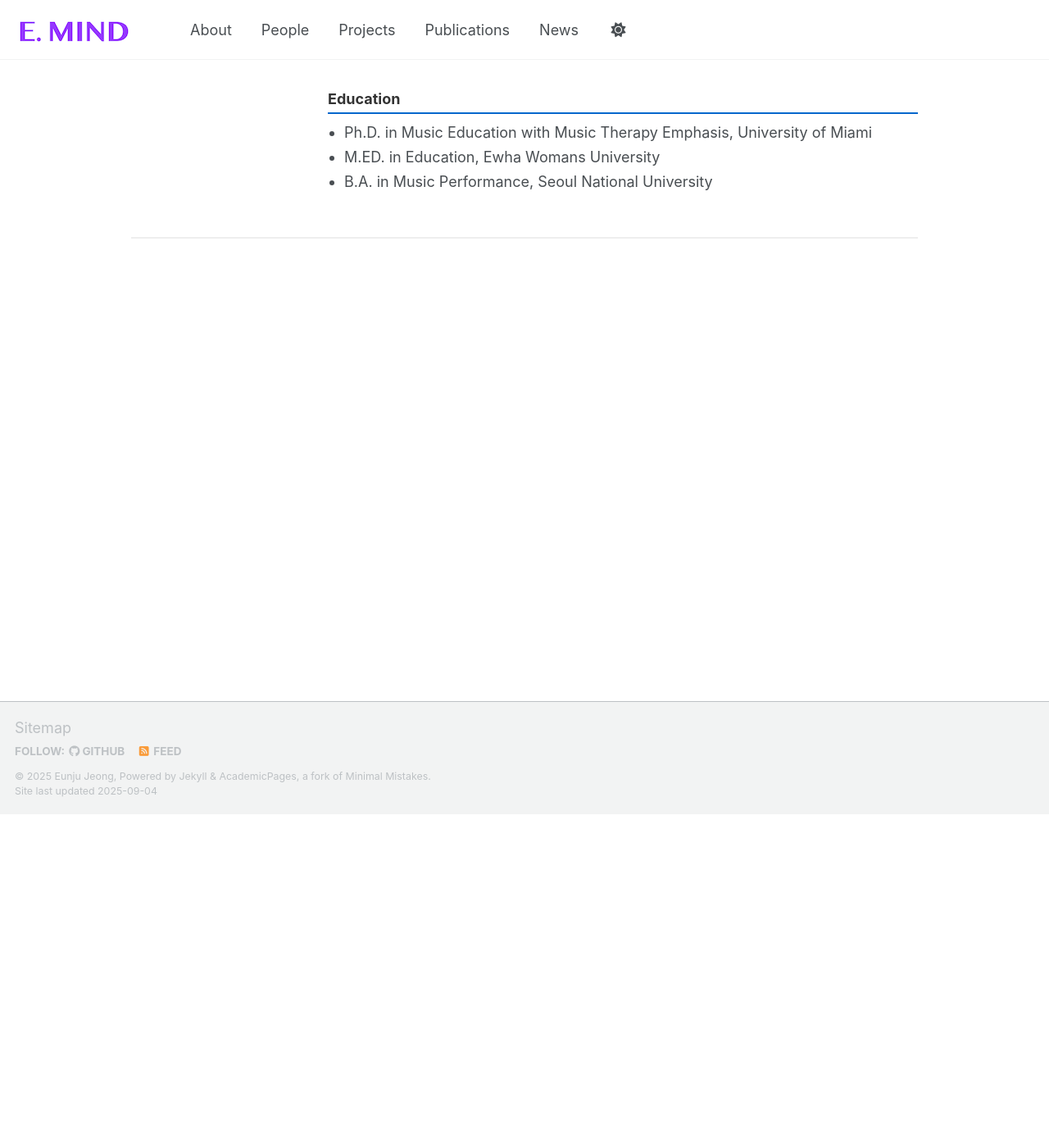
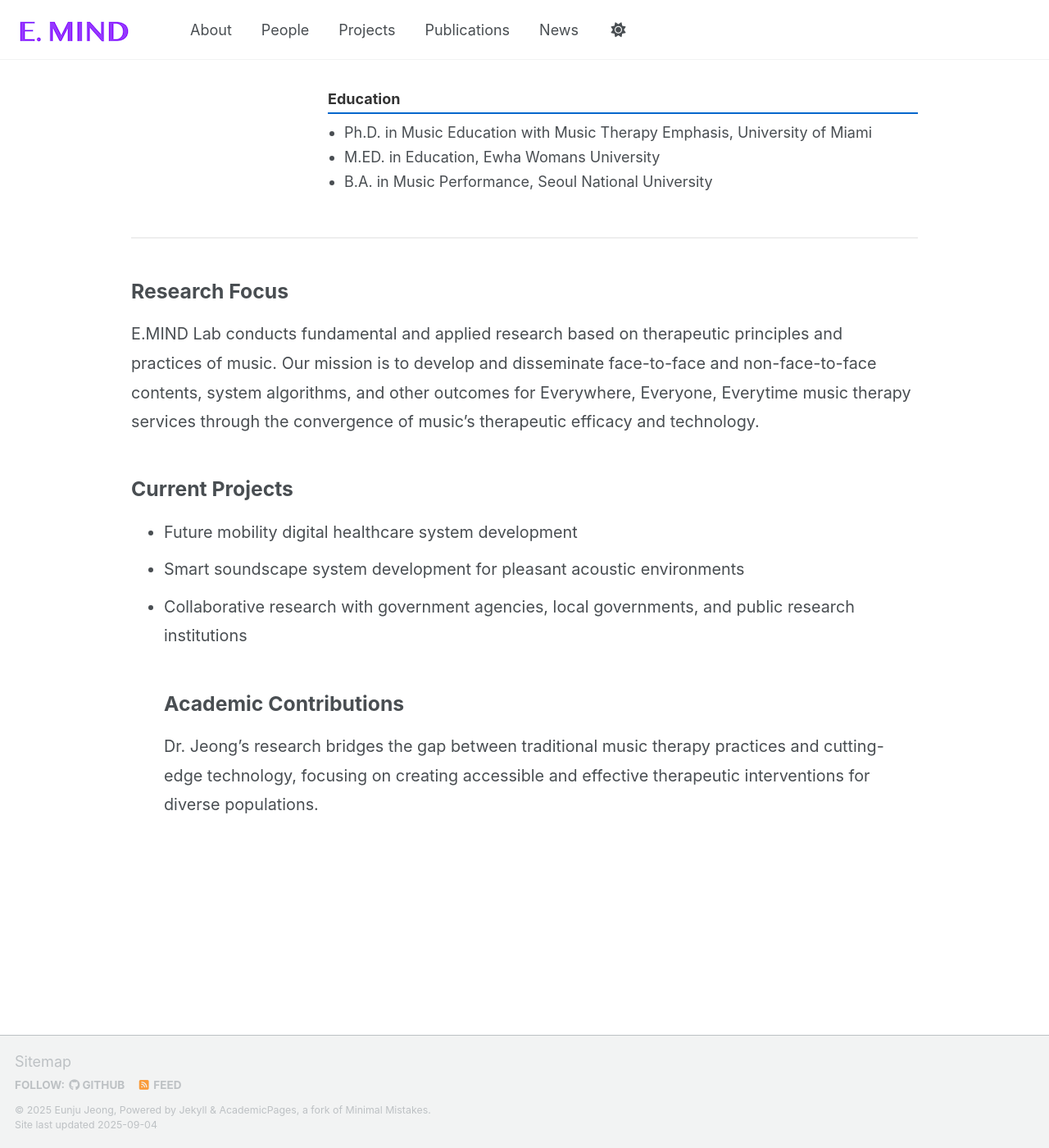
Before and after one commit to eunjujeong/E.MIND, a Jekyll site: the page built from _people/director_ejeong.md, in a window 1280 px wide and 1400 px high, scrolled down 407 px. Shown: the whole window at 82% size. Built offline with Jekyll 4.4.1, drawn with Linux system fonts in a browser that asks for light colours; a script that is not in the unit is left out.

Commit message:
Update director_ejeong.md

```diff
--- a/_people/director_ejeong.md
+++ b/_people/director_ejeong.md
@@ -17,3 +17,11 @@
   - "M.ED. in Education, Ewha Womans University"
   - "B.A. in Music Performance, Seoul National University"
 ---
+## Research Focus
+E.MIND Lab conducts fundamental and applied research based on therapeutic principles and practices of music. Our mission is to develop and disseminate face-to-face and non-face-to-face contents, system algorithms, and other outcomes for Everywhere, Everyone, Everytime music therapy services through the convergence of music's therapeutic efficacy and technology.
+## Current Projects
+- Future mobility digital healthcare system development
+- Smart soundscape system development for pleasant acoustic environments
+- Collaborative research with government agencies, local governments, and public research institutions
+## Academic Contributions
+Dr. Jeong's research bridges the gap between traditional music therapy practices and cutting-edge technology, focusing on creating accessible and effective therapeutic interventions for diverse populations.
```
